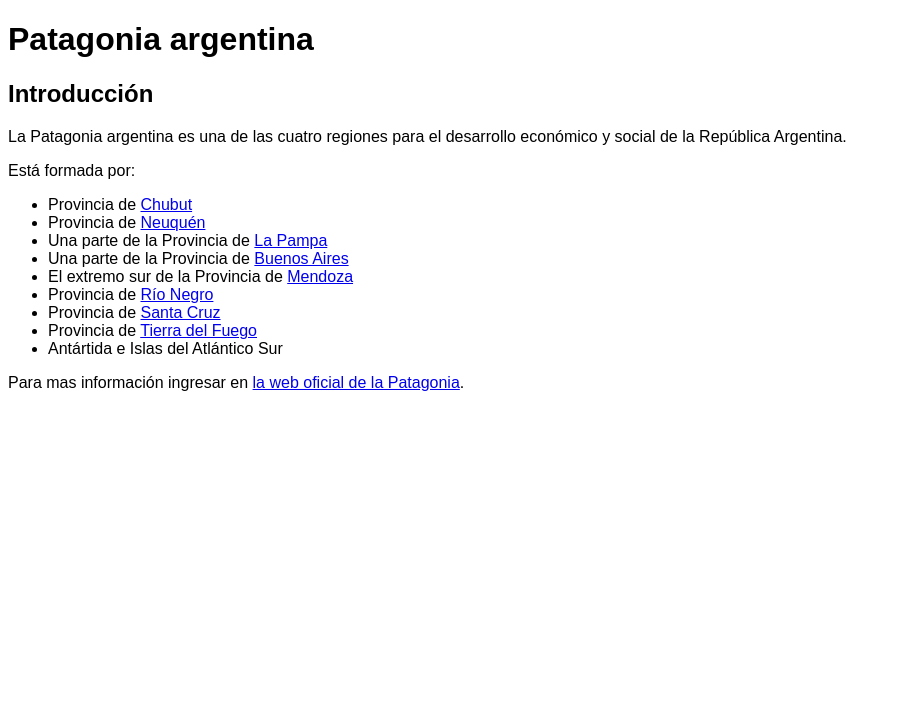
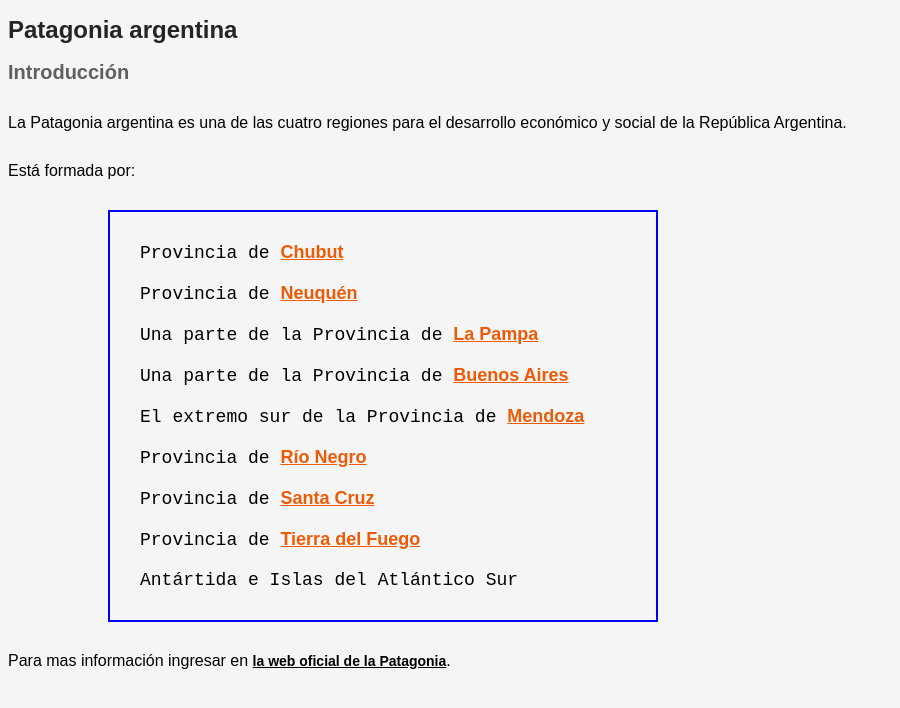
Before and after one commit to Fedemello1224/tn-frro-tup-p2-2024-2c-, a plain HTML site: page PracticaCSS/Pag.html in a window 1280 px wide. Shown: the whole page, without its empty margins (0-900 px from the left). Drawn offline with Linux system fonts and the light colour scheme.

Commit message:
Update Pagcss.css

```diff
--- a/PracticaCSS/Pagcss.css
+++ b/PracticaCSS/Pagcss.css
@@ -1,3 +1,49 @@
 *{
+    background-color: rgb(245, 245, 245);
     font-family: sans-serif;
 }
+h1 {
+    font-size: 24px;
+    color: #242424;
+    font-weight: 900;
+}
+h2 {
+    font-size: 20px;
+    color: #606060;
+    font-weight: 800;
+}
+p{
+    margin-top: 30px;
+    margin-bottom: 30px;
+}
+p a {
+    font-size: 14px;
+    color: #000000;
+    font-weight: bold;
+}
+ul{
+    list-style-type: none;
+    width: 40%;
+    margin-left: 100px;
+    padding: 20px;
+    border: solid blue 2px;
+}
+li{
+    padding: 10px;
+    font-family: monospace;
+    font-size: 18px;
+
+}
+li a {
+    font-weight: bold;
+    color: #ee5b06;
+    text-decoration: underline;
+}
+.verde
+{
+    color: green;
+}
+ul :hover
+{
+   background-color: RGBA(0,0,0,0.1);
+}
```
